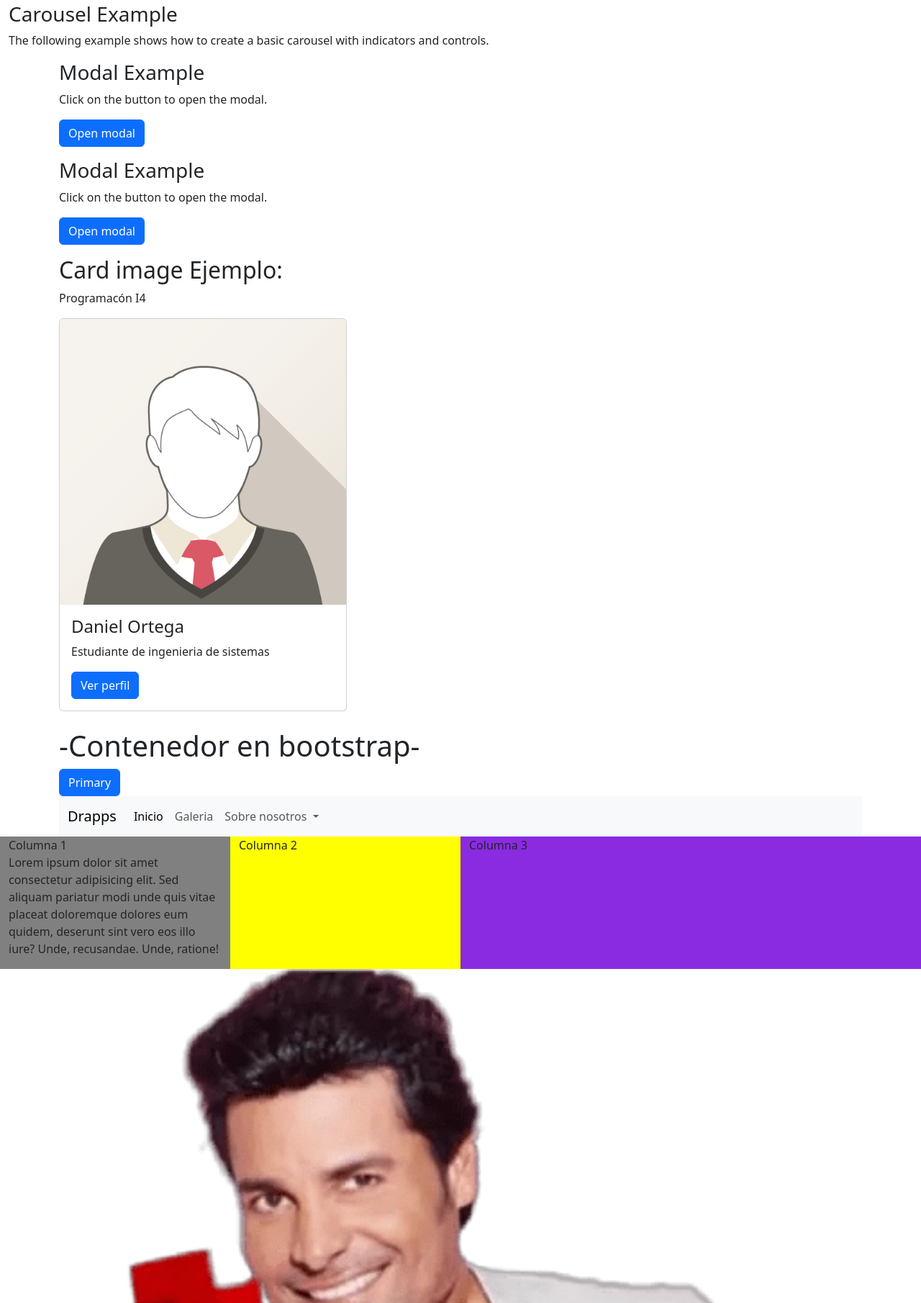
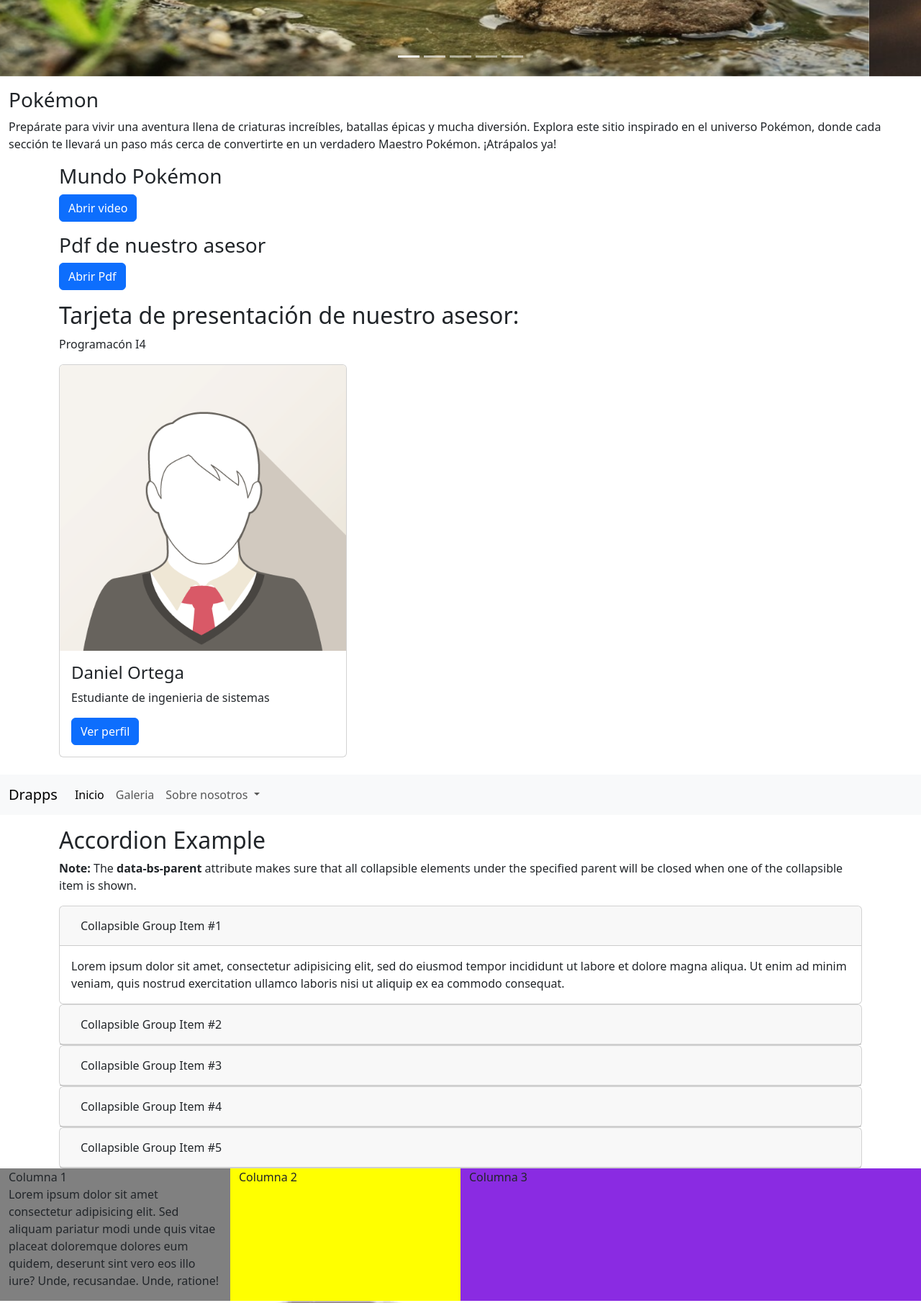
Before and after one commit to ImdannyGR/miprimerpaginabootstrap, a plain HTML site: page index.html in a window 1280 px wide. Shown: the part 595-2405 px from the top of the page at 72% size. Drawn offline with nearby package versions, Linux system fonts and the light colour scheme.

Commit message:
Componentes index

```diff
--- a/index.html
+++ b/index.html
@@ -8,6 +8,30 @@
 
   </head>
   <body>
+
+    <div class="offcanvas offcanvas-start" id="demo">
+      <div class="offcanvas-header">
+        <h1 class="offcanvas-title">Encabezado</h1>
+        <button type="button" class="btn-close" data-bs-dismiss="offcanvas"></button>
+      </div>
+
+      <div class="offcanvas-body">
+        <p>Facebook</p>
+        <p>Instagram</p>
+        <p>Tiktok</p>
+        <button class="btn btn-secondary" type="button">A Button</button>
+      </div>
+    </div>
+
+    <div class="container-fluid mt-3">
+      <h3>Offcanvas Sidebar</h3>
+
+      <button class="btn btn-primary" type="button" data-bs-toggle="offcanvas" data-bs-target="#demo">
+        Abrir barra deslizable
+      </button>
+    </div>
+    <br>
+
 
 
     <!--Inicio carrousel-->
@@ -52,8 +76,8 @@
     </div>
 
     <div class="container-fluid mt-3">
-      <h3>Carousel Example</h3>
-      <p>The following example shows how to create a basic carousel with indicators and controls.</p>
+      <h3>Pokémon</h3>
+      <p>Prepárate para vivir una aventura llena de criaturas increíbles, batallas épicas y mucha diversión. Explora este sitio inspirado en el universo Pokémon, donde cada sección te llevará un paso más cerca de convertirte en un verdadero Maestro Pokémon. ¡Atrápalos ya!</p>
     </div>
    <!--Final carousel-->
 
@@ -62,11 +86,11 @@
      <!--Inicio Modal-->
 
 <div class="container mt-3">
-  <h3>Modal Example</h3>
-  <p>Click on the button to open the modal.</p>
+  <h3>Mundo Pokémon</h3>
+
 
   <button type="button" class="btn btn-primary" data-bs-toggle="modal" data-bs-target="#myModal">
-    Open modal
+   Abrir video
   </button>
 </div>
 
@@ -78,7 +102,7 @@
       <!-- Modal Header -->
       <div class="modal-header">
         <h4 class="modal-title">Modal Heading</h4>
-        <button type="button" class="btn-close" data-bs-dismiss="modal"></button>
+        <button type="button" class="btn-close" data-bs-dismiss="modal">
       </div>
 
       <!-- Modal body -->
@@ -88,7 +112,7 @@
 
       <!-- Modal footer -->
       <div class="modal-footer">
-        <button type="button" class="btn btn-danger" data-bs-dismiss="modal">Close</button>
+        <button type="button" class="btn btn-danger" data-bs-dismiss="modal">
       </div>
 
     </div>
@@ -99,11 +123,11 @@
     <!--Modal 2-->
 
     <div class="container mt-3">
-      <h3>Modal Example</h3>
-      <p>Click on the button to open the modal.</p>
+      <h3>Pdf de nuestro asesor</h3>
+
 
       <button type="button" class="btn btn-primary" data-bs-toggle="modal" data-bs-target="#myModal2">
-        Open modal
+        Abrir Pdf
       </button>
     </div>
 
@@ -120,7 +144,8 @@
 
           <!-- Modal body -->
           <div class="modal-body">
-         <a href="pdf/Hoja de vida Daniel Ortega.pdf" target="_blank" download="Link Archivo"></a>
+            <a class="btn btn-success" href="pdf/Hoja de vida Daniel Ortega.pdf" target="_blank" download="Hoja de vida Daniel Ortega.pdf">Descargar Hoja de Vida</a>
+
           </div>
 
           <!-- Modal footer -->
@@ -135,7 +160,7 @@
 
     <!--Aqui empieza card image-->
     <div class="container mt-3">
-      <h2>Card image Ejemplo:</h2>
+      <h2>Tarjeta de presentación de nuestro asesor:</h2>
       <p>Programacón I4</p>
       <div class="card" style="width:400px">
         <img class="card-img-top" src="img/img_avatar1.png" alt="Card image" style="width:100%">
@@ -177,10 +202,6 @@
 </div>
 
 <!--Aqui termina modalcard-->
-    <div class="container">
-
-        <h1>-Contenedor en bootstrap-</h1>
-        <button type="button" class="btn btn-primary">Primary</button>
 
         <!--Barra de navegacion, Aqui empieza-->
         <nav class="navbar navbar-expand-lg bg-body-tertiary">
@@ -213,7 +234,80 @@
             </div>
           </nav> <!--Barra de navegacion, Aqui termina-->
 
+             <!--Aqui comienza accordion-->
+    <div class="container mt-3">
+      <h2>Accordion Example</h2>
+      <p><strong>Note:</strong> The <strong>data-bs-parent</strong> attribute makes sure that all collapsible elements under the specified parent will be closed when one of the collapsible item is shown.</p>
+      <div id="accordion">
+        <div class="card">
+          <div class="card-header">
+            <a class="btn" data-bs-toggle="collapse" href="#collapseOne">
+              Collapsible Group Item #1
+            </a>
+          </div>
+          <div id="collapseOne" class="collapse show" data-bs-parent="#accordion">
+            <div class="card-body">
+              Lorem ipsum dolor sit amet, consectetur adipisicing elit, sed do eiusmod tempor incididunt ut labore et dolore magna aliqua. Ut enim ad minim veniam, quis nostrud exercitation ullamco laboris nisi ut aliquip ex ea commodo consequat.
+            </div>
+          </div>
+        </div>
+        <div class="card">
+          <div class="card-header">
+            <a class="collapsed btn" data-bs-toggle="collapse" href="#collapseTwo">
+            Collapsible Group Item #2
+          </a>
+          </div>
+          <div id="collapseTwo" class="collapse" data-bs-parent="#accordion">
+            <div class="card-body">
+              Lorem ipsum dolor sit amet, consectetur adipisicing elit, sed do eiusmod tempor incididunt ut labore et dolore magna aliqua. Ut enim ad minim veniam, quis nostrud exercitation ullamco laboris nisi ut aliquip ex ea commodo consequat.
+            </div>
+          </div>
+        </div>
+        <div class="card">
+          <div class="card-header">
+            <a class="collapsed btn" data-bs-toggle="collapse" href="#collapseThree">
+              Collapsible Group Item #3
+            </a>
+          </div>
+          <div id="collapseThree" class="collapse" data-bs-parent="#accordion">
+            <div class="card-body">
+              Lorem ipsum dolor sit amet, consectetur adipisicing elit, sed do eiusmod tempor incididunt ut labore et dolore magna aliqua. Ut enim ad minim veniam, quis nostrud exercitation ullamco laboris nisi ut aliquip ex ea commodo consequat.
+            </div>
+          </div>
+        </div>
+        <!--Inicio acordion 4-->
+        <div class="card">
+          <div class="card-header">
+            <a class="collapsed btn" data-bs-toggle="collapse" href="#collapseFour">
+              Collapsible Group Item #4
+            </a>
+          </div>
+          <div id="collapseFour" class="collapse" data-bs-parent="#accordion">
+            <div class="card-body">
+              Lorem ipsum dolor sit amet, consectetur adipisicing elit, sed do eiusmod tempor incididunt ut labore et dolore magna aliqua. Ut enim ad minim veniam, quis nostrud exercitation ullamco laboris nisi ut aliquip ex ea commodo consequat.
+            </div>
+          </div>
+        </div>
+
+
+     <!--aqui termina acordion 4-->
+     <div class="card">
+      <div class="card-header">
+        <a class="collapsed btn" data-bs-toggle="collapse" href="#collapseFive">
+          Collapsible Group Item #5
+        </a>
+      </div>
+      <div id="collapseFive" class="collapse" data-bs-parent="#accordion">
+        <div class="card-body">
+          Lorem ipsum dolor sit amet, consectetur adipisicing elit, sed do eiusmod tempor incididunt ut labore et dolore magna aliqua. Ut enim ad minim veniam, quis nostrud exercitation ullamco laboris nisi ut aliquip ex ea commodo consequat.
+        </div>
+      </div>
+      </div>
+     </div>
     </div>
+    <!--Aqui termina accordion-->
+
+
 
     <div class="container-fluid">
         <div class="row">
@@ -261,6 +355,8 @@
         </div>
     </div>
 
+
+
     <footer style="background-color: gray;">
         Pagina web realizada por Daniel Ortega
     </footer>
```
